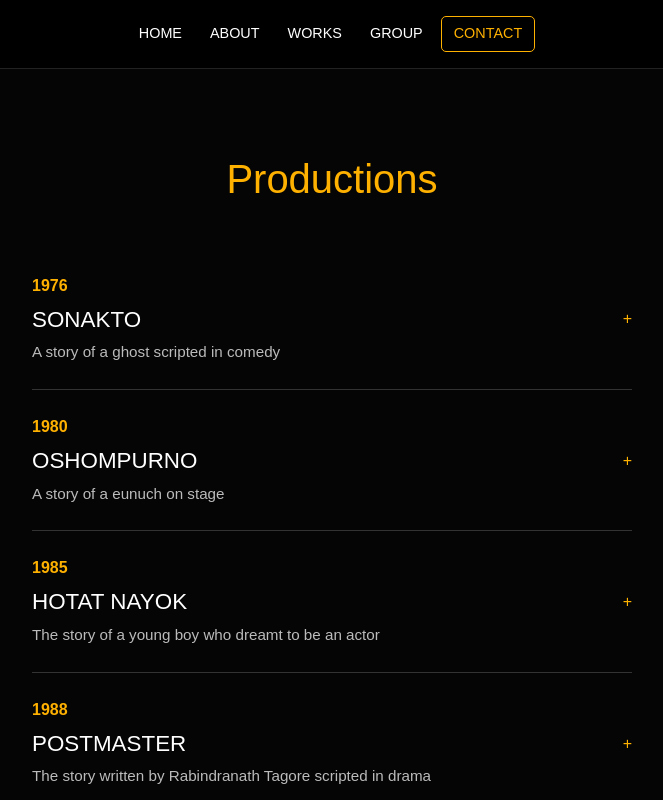
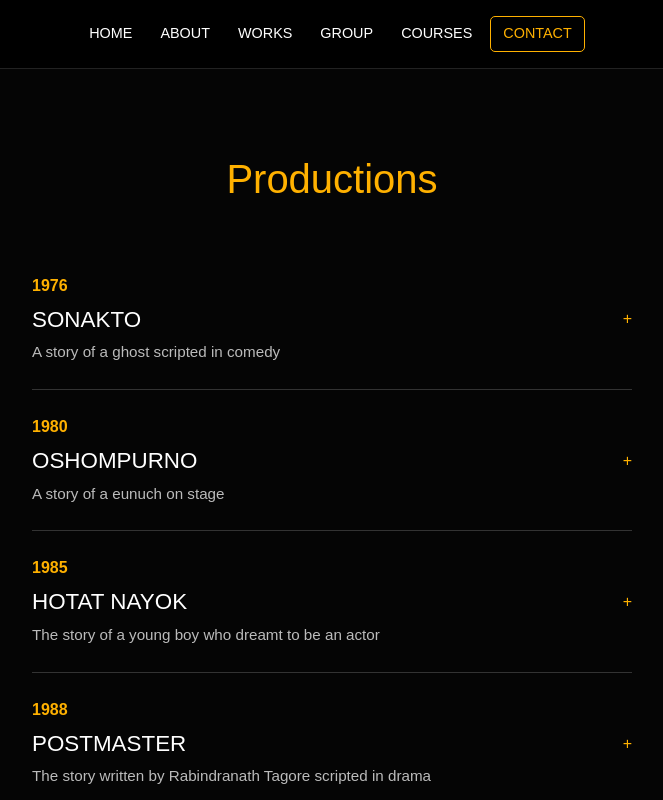
Before and after one commit to triparna116/Gourinath, a Next.js app: page /works in a window 1280 px wide. Shown: the top 800 px of the page, without its empty margins (308-971 px from the left). Built offline with nearby package versions, Linux system fonts and the light colour scheme.

Commit message:
Add Courses link to Navbar

```diff
--- a/app/components/Navbar.tsx
+++ b/app/components/Navbar.tsx
@@ -41,6 +41,7 @@ export default function Navbar() {
                 <Link href="/about" style={linkStyle}>ABOUT</Link>
                 <Link href="/works" style={linkStyle}>WORKS</Link>
                 <Link href="/drama-group" style={linkStyle}>GROUP</Link>
+                <Link href="/online-classes" style={linkStyle}>COURSES</Link>
                 <Link href="/contact" style={{
                     ...linkStyle,
                     border: `1px solid ${gold}`,
```
